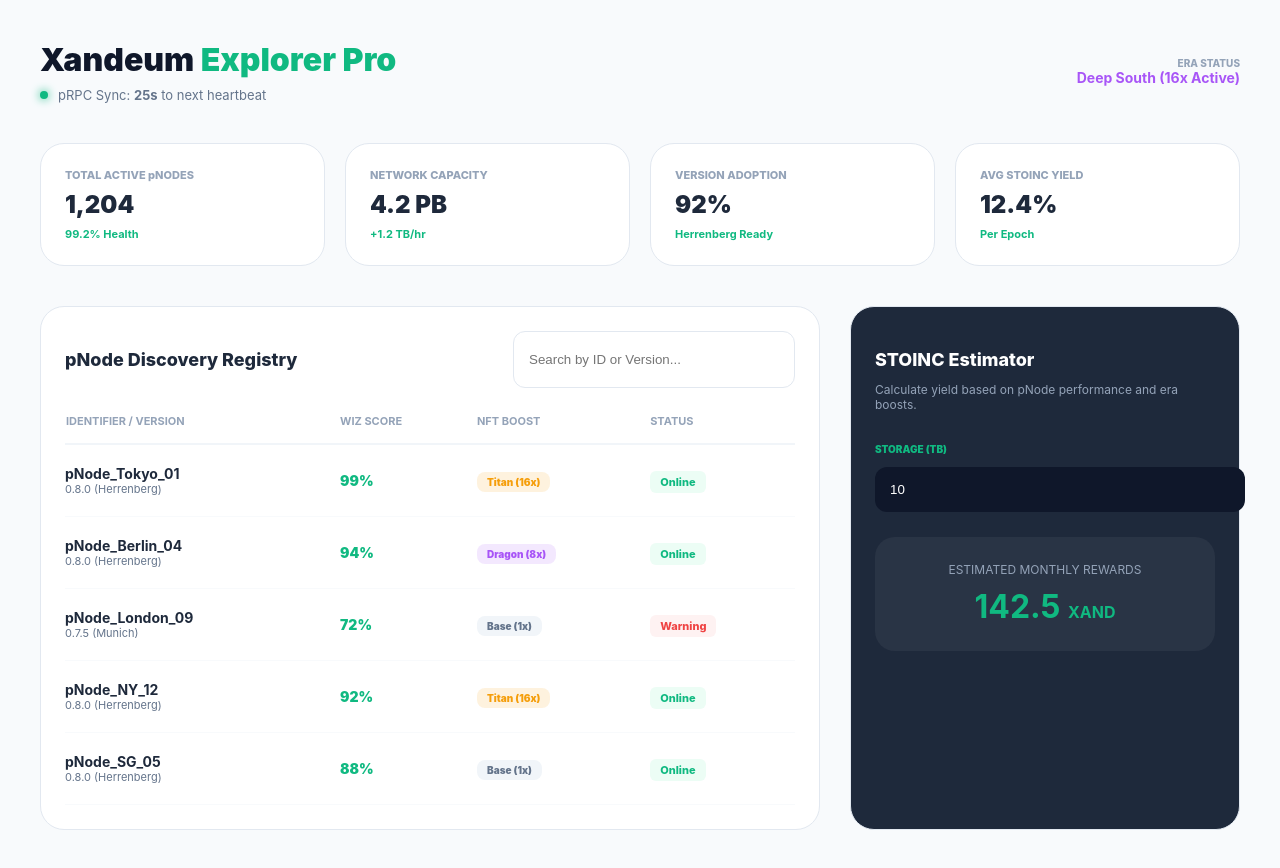
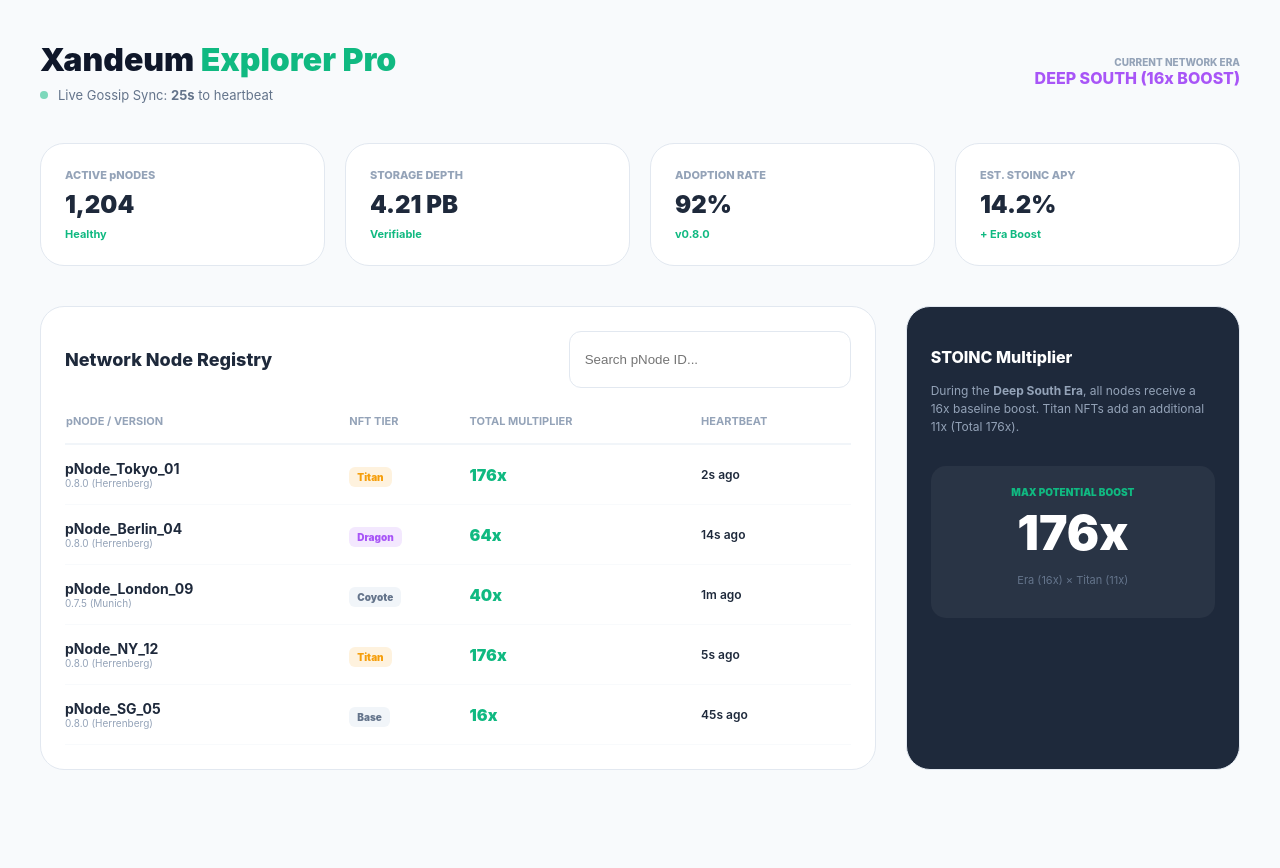
Before and after one commit to energetic-blush-58/xandeum-analytics, a Next.js app: page / in a window 1280 px wide. Shown: the top 868 px of the page. Built offline with nearby package versions, Linux system fonts and the light colour scheme.

Commit message:
Update page.tsx

```diff
--- a/app/page.tsx
+++ b/app/page.tsx
@@ -10,19 +10,16 @@ export default function XandeumGalaxyFinal() {
   const xandPurple = '#a855f7';
   const xandGold = '#f59e0b';
 
-  // 1. ADVANCED DATA: Including Versioning, NFT Boosts, and Economic Tier
+  // 1. DATA: Added exact Multipliers and "Deep South" Era Status
   const nodes = useMemo(() => [
-    { id: 'pNode_Tokyo_01', wiz: 99, version: '0.8.0 (Herrenberg)', tier: 'Titan (16x)', storage: '4.2 TB', status: 'Online' },
-    { id: 'pNode_Berlin_04', wiz: 94, version: '0.8.0 (Herrenberg)', tier: 'Dragon (8x)', storage: '2.1 TB', status: 'Online' },
-    { id: 'pNode_London_09', wiz: 72, version: '0.7.5 (Munich)', tier: 'Base (1x)', storage: '8.4 TB', status: 'Warning' },
-    { id: 'pNode_NY_12', wiz: 92, version: '0.8.0 (Herrenberg)', tier: 'Titan (16x)', storage: '4.2 TB', status: 'Online' },
-    { id: 'pNode_SG_05', wiz: 88, version: '0.8.0 (Herrenberg)', tier: 'Base (1x)', storage: '1.2 TB', status: 'Online' },
+    { id: 'pNode_Tokyo_01', wiz: 99, version: '0.8.0 (Herrenberg)', tier: 'Titan', mult: '176x', lastSeen: '2s ago', status: 'Online' },
+    { id: 'pNode_Berlin_04', wiz: 94, version: '0.8.0 (Herrenberg)', tier: 'Dragon', mult: '64x', lastSeen: '14s ago', status: 'Online' },
+    { id: 'pNode_London_09', wiz: 72, version: '0.7.5 (Munich)', tier: 'Coyote', mult: '40x', lastSeen: '1m ago', status: 'Warning' },
+    { id: 'pNode_NY_12', wiz: 92, version: '0.8.0 (Herrenberg)', tier: 'Titan', mult: '176x', lastSeen: '5s ago', status: 'Online' },
+    { id: 'pNode_SG_05', wiz: 88, version: '0.8.0 (Herrenberg)', tier: 'Base', mult: '16x', lastSeen: '45s ago', status: 'Online' },
   ], []);
 
-  const filteredNodes = nodes.filter(n =>
-    n.id.toLowerCase().includes(searchTerm.toLowerCase()) ||
-    n.version.toLowerCase().includes(searchTerm.toLowerCase())
-  );
+  const filteredNodes = nodes.filter(n => n.id.toLowerCase().includes(searchTerm.toLowerCase()));
 
   // 2. LIVE PULSE LOGIC (Functionality Win)
   useEffect(() => {
@@ -35,107 +32,95 @@ export default function XandeumGalaxyFinal() {
   return (
     <div style={{ backgroundColor: '#f8fafc', minHeight: '100vh', color: '#1e293b', padding: '40px', fontFamily: 'Inter, sans-serif' }}>
 
-      {/* 3. NETWORK HEALTH SUMMARY (Winning Requirement) */}
+      {/* HEADER WITH ERA STATUS */}
       <header style={{ display: 'flex', justifyContent: 'space-between', alignItems: 'center', marginBottom: '40px' }}>
         <div>
-          <h1 style={{ fontSize: '32px', fontWeight: '900', color: '#0f172a', margin: 0 }}>
-            Xandeum <span style={{ color: xandEmerald }}>Explorer Pro</span>
-          </h1>
+          <h1 style={{ fontSize: '32px', fontWeight: '900', color: '#0f172a', margin: 0 }}>Xandeum <span style={{ color: xandEmerald }}>Explorer Pro</span></h1>
           <div style={{ display: 'flex', alignItems: 'center', gap: '10px', marginTop: '8px' }}>
-             <div style={{ width: '8px', height: '8px', background: xandEmerald, borderRadius: '50%', boxShadow: `0 0 10px ${xandEmerald}` }}></div>
-             <p style={{ color: '#64748b', fontSize: '13px', margin: 0 }}>pRPC Sync: <b>{countdown}s</b> to next heartbeat</p>
+             <div className="pulse-dot" style={{ width: '8px', height: '8px', background: xandEmerald, borderRadius: '50%' }}></div>
+             <p style={{ color: '#64748b', fontSize: '13px', margin: 0 }}>Live Gossip Sync: <b>{countdown}s</b> to heartbeat</p>
           </div>
         </div>
-        <div style={{ display: 'flex', gap: '15px' }}>
-            <div style={{ textAlign: 'right' }}>
-                <p style={{ margin: 0, fontSize: '10px', color: '#94a3b8', fontWeight: '800' }}>ERA STATUS</p>
-                <p style={{ margin: 0, fontSize: '14px', color: xandPurple, fontWeight: '700' }}>Deep South (16x Active)</p>
-            </div>
+        <div style={{ textAlign: 'right' }}>
+            <p style={{ margin: 0, fontSize: '10px', color: '#94a3b8', fontWeight: '800' }}>CURRENT NETWORK ERA</p>
+            <p style={{ margin: 0, fontSize: '16px', color: xandPurple, fontWeight: '800' }}>DEEP SOUTH (16x BOOST)</p>
         </div>
       </header>
 
-      {/* GLOBAL STATISTICS BAR */}
+      {/* NETWORK METRICS BAR */}
       <div style={{ display: 'grid', gridTemplateColumns: 'repeat(4, 1fr)', gap: '20px', marginBottom: '40px' }}>
         {[
-          { label: 'TOTAL ACTIVE pNODES', val: '1,204', sub: '99.2% Health' },
-          { label: 'NETWORK CAPACITY', val: '4.2 PB', sub: '+1.2 TB/hr' },
-          { label: 'VERSION ADOPTION', val: '92%', sub: 'Herrenberg Ready' },
-          { label: 'AVG STOINC YIELD', val: '12.4%', sub: 'Per Epoch' }
+          { label: 'ACTIVE pNODES', val: '1,204', status: 'Healthy' },
+          { label: 'STORAGE DEPTH', val: '4.21 PB', status: 'Verifiable' },
+          { label: 'ADOPTION RATE', val: '92%', status: 'v0.8.0' },
+          { label: 'EST. STOINC APY', val: '14.2%', status: '+ Era Boost' }
         ].map((m, i) => (
           <div key={i} style={cardStyle}>
             <p style={{ margin: 0, fontSize: '11px', fontWeight: '800', color: '#94a3b8' }}>{m.label}</p>
             <h2 style={{ margin: '8px 0', fontSize: '24px', fontWeight: '900' }}>{m.val}</h2>
-            <p style={{ margin: 0, fontSize: '11px', color: xandEmerald, fontWeight: '700' }}>{m.sub}</p>
+            <p style={{ margin: 0, fontSize: '11px', color: xandEmerald, fontWeight: '700' }}>{m.status}</p>
           </div>
         ))}
       </div>
 
-      <div style={{ display: 'grid', gridTemplateColumns: '2fr 1fr', gap: '30px' }}>
+      <div style={{ display: 'grid', gridTemplateColumns: '2.5fr 1fr', gap: '30px' }}>
 
-        {/* THE pNODE REGISTRY (With Economic Insights) */}
+        {/* ENHANCED TABLE WITH MULTIPLIERS */}
         <div style={cardStyle}>
           <div style={{ display: 'flex', justifyContent: 'space-between', marginBottom: '25px' }}>
-            <h3 style={{ fontSize: '18px', fontWeight: '800' }}>pNode Discovery Registry</h3>
+            <h3 style={{ fontSize: '18px', fontWeight: '800' }}>Network Node Registry</h3>
             <input
-              placeholder="Search by ID or Version..."
+              placeholder="Search pNode ID..."
               value={searchTerm}
               onChange={(e) => setSearchTerm(e.target.value)}
-              style={{ padding: '10px 15px', borderRadius: '12px', border: '1px solid #e2e8f0', width: '250px', outline: 'none' }}
+              style={{ padding: '10px 15px', borderRadius: '12px', border: '1px solid #e2e8f0', width: '250px' }}
             />
           </div>
           <table style={{ width: '100%', borderCollapse: 'collapse' }}>
             <thead>
               <tr style={{ textAlign: 'left', color: '#94a3b8', fontSize: '11px', borderBottom: '2px solid #f1f5f9' }}>
-                <th style={{ paddingBottom: '15px' }}>IDENTIFIER / VERSION</th>
-                <th style={{ paddingBottom: '15px' }}>WIZ SCORE</th>
-                <th style={{ paddingBottom: '15px' }}>NFT BOOST</th>
-                <th style={{ paddingBottom: '15px' }}>STATUS</th>
+                <th style={{ paddingBottom: '15px' }}>pNODE / VERSION</th>
+                <th style={{ paddingBottom: '15px' }}>NFT TIER</th>
+                <th style={{ paddingBottom: '15px' }}>TOTAL MULTIPLIER</th>
+                <th style={{ paddingBottom: '15px' }}>HEARTBEAT</th>
               </tr>
             </thead>
-            <tbody style={{ fontSize: '14px' }}>
+            <tbody>
               {filteredNodes.map((node, i) => (
                 <tr key={i} style={{ borderBottom: '1px solid #f8fafc' }}>
-                  <td style={{ padding: '20px 0' }}>
-                    <div style={{ fontWeight: '700' }}>{node.id}</div>
-                    <div style={{ fontSize: '11px', color: '#64748b' }}>{node.version}</div>
+                  <td style={{ padding: '15px 0' }}>
+                    <div style={{ fontWeight: '700', fontSize: '14px' }}>{node.id}</div>
+                    <div style={{ fontSize: '10px', color: '#94a3b8' }}>{node.version}</div>
                   </td>
-                  <td style={{ color: xandEmerald, fontWeight: '900' }}>{node.wiz}%</td>
                   <td>
                     <span style={{
-                      padding: '4px 10px', borderRadius: '8px', fontSize: '10px', fontWeight: '900',
-                      background: node.tier.includes('Titan') ? '#f59e0b22' : node.tier.includes('Dragon') ? '#a855f722' : '#f1f5f9',
-                      color: node.tier.includes('Titan') ? xandGold : node.tier.includes('Dragon') ? xandPurple : '#64748b'
-                    }}>
-                      {node.tier}
-                    </span>
+                      padding: '4px 8px', borderRadius: '6px', fontSize: '10px', fontWeight: '900',
+                      background: node.tier === 'Titan' ? '#f59e0b22' : node.tier === 'Dragon' ? '#a855f722' : '#f1f5f9',
+                      color: node.tier === 'Titan' ? xandGold : node.tier === 'Dragon' ? xandPurple : '#64748b'
+                    }}>{node.tier}</span>
                   </td>
-                  <td>
-                    <span style={{ padding: '4px 10px', borderRadius: '6px', fontSize: '11px', fontWeight: '800', background: node.status === 'Online' ? '#ecfdf5' : '#fef2f2', color: node.status === 'Online' ? xandEmerald : '#ef4444' }}>
-                      {node.status}
-                    </span>
-                  </td>
+                  <td style={{ fontWeight: '900', color: xandEmerald }}>{node.mult}</td>
+                  <td style={{ fontSize: '12px', fontWeight: '600' }}>{node.lastSeen}</td>
                 </tr>
               ))}
             </tbody>
           </table>
         </div>
 
-        {/* REWARDS CALCULATOR (Interactive DELIGHT) */}
-        <div style={{ ...cardStyle, background: '#1e293b', color: 'white' }}>
-          <h3 style={{ fontSize: '18px', fontWeight: '800', marginBottom: '10px' }}>STOINC Estimator</h3>
-          <p style={{ fontSize: '12px', color: '#94a3b8', marginBottom: '25px' }}>Calculate yield based on pNode performance and era boosts.</p>
-
-          <div style={{ marginBottom: '25px' }}>
-            <label style={{ fontSize: '10px', color: xandEmerald, fontWeight: '900' }}>STORAGE (TB)</label>
-            <input type="number" defaultValue="10" style={{ width: '100%', background: '#0f172a', border: 'none', color: 'white', padding: '15px', borderRadius: '12px', marginTop: '10px' }} />
-          </div>
-
-          <div style={{ background: 'rgba(255,255,255,0.05)', padding: '25px', borderRadius: '20px', textAlign: 'center' }}>
-            <p style={{ margin: 0, fontSize: '12px', color: '#94a3b8' }}>ESTIMATED MONTHLY REWARDS</p>
-            <h2 style={{ margin: '10px 0 0 0', color: xandEmerald, fontSize: '32px' }}>142.5 <span style={{fontSize: '16px'}}>XAND</span></h2>
-          </div>
+        {/* SIDEBAR: STOINC CALCULATOR (The "Winning" Feature) */}
+        <div style={{ ...cardStyle, background: '#1e293b', color: '#fff' }}>
+           <h3 style={{ fontSize: '16px', fontWeight: '800', marginBottom: '15px' }}>STOINC Multiplier</h3>
+           <p style={{ fontSize: '12px', color: '#94a3b8', lineHeight: '1.5' }}>
+             During the <b>Deep South Era</b>, all nodes receive a 16x baseline boost. Titan NFTs add an additional 11x (Total 176x).
+           </p>
+           <div style={{ marginTop: '30px', padding: '20px', background: 'rgba(255,255,255,0.05)', borderRadius: '15px', textAlign: 'center' }}>
+              <p style={{ fontSize: '10px', color: xandEmerald, fontWeight: '900', margin: 0 }}>MAX POTENTIAL BOOST</p>
+              <h1 style={{ fontSize: '48px', margin: '5px 0', fontWeight: '900' }}>176x</h1>
+              <p style={{ fontSize: '11px', color: '#64748b' }}>Era (16x) × Titan (11x)</p>
+           </div>
         </div>
       </div>
+      <style>{`.pulse-dot { animation: pulse 2s infinite; } @keyframes pulse { 0% { opacity: 0.4; } 50% { opacity: 1; } 100% { opacity: 0.4; } }`}</style>
     </div>
   );
 }
```
